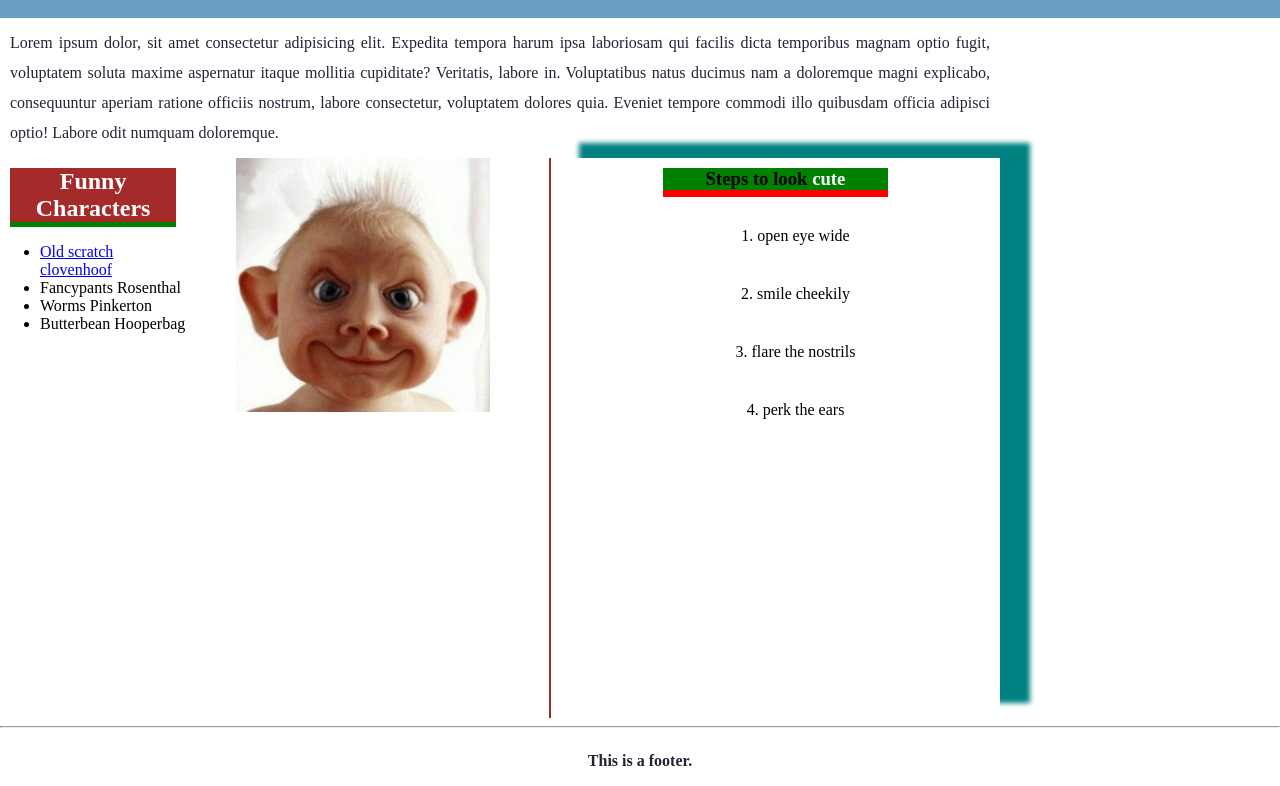
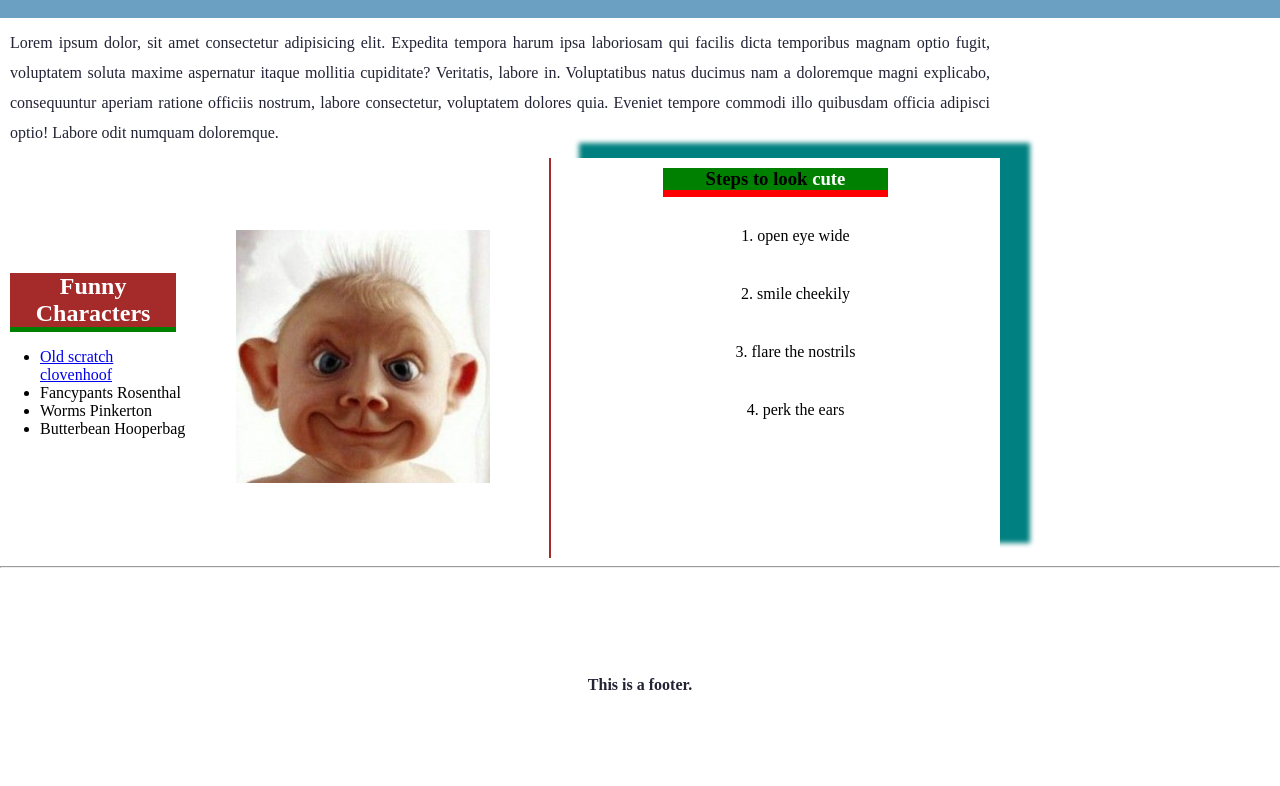
Before and after one commit to BenyamWorku/mod2scrimba, a plain HTML site: page index.html in a window 1280 px wide. Shown: the part 90-876 px from the top of the page. After the commit the page ends 800 px from the top, so only its background shows below. Drawn offline with Linux system fonts and the light colour scheme.

Commit message:
dead space removed

```diff
--- a/css/index.css
+++ b/css/index.css
@@ -67,12 +67,13 @@ ol > li {
 .columns {
   display: flex;
   justify-content: space-around;
+  align-items:center;
 }
 
 .side-bar {
   width: 50%;
   border-left: 2px brown solid;
-  height: 70vh;
+  height: 50vh;
   box-shadow: 30px -15px 5px teal;
 }
 
```
